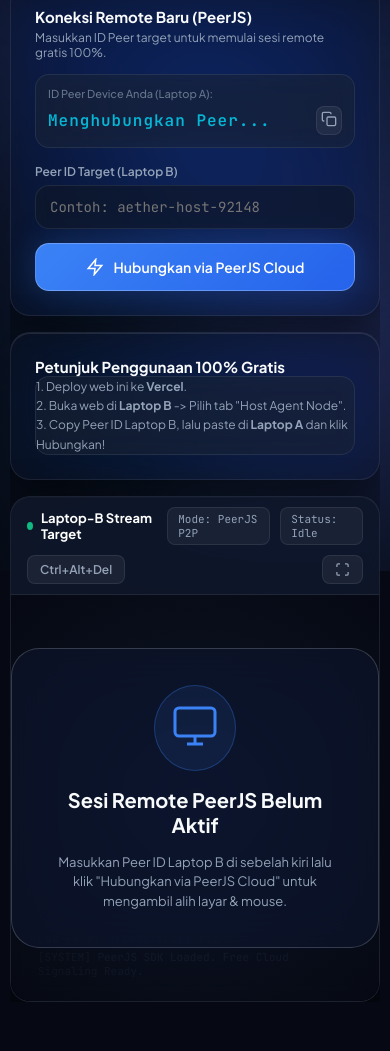
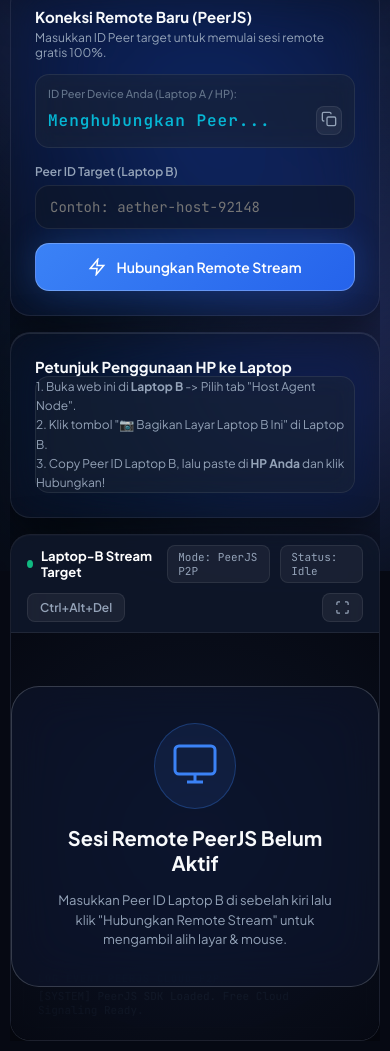
Before and after one commit to arjuna15/remotinaja, a website: page index.html in a window 390 px wide. Shown: the part 273-1324 px from the top of the page. Before the commit the page ends 1285 px from the top, so only its background shows below. Drawn offline with Linux system fonts and the light colour scheme; a script that the page names is missing.

Commit message:
Fix mobile screen video display layout z-index and explicit video element positioning

```diff
--- a/index.html
+++ b/index.html
@@ -51,7 +51,7 @@
         </header>
 
         <main class="main-viewport">
-            <!-- VIEW 1: CONTROLLER DASHBOARD (LAPTOP A) -->
+            <!-- VIEW 1: CONTROLLER DASHBOARD (LAPTOP A / HP) -->
             <section id="controllerView" class="view-panel active">
                 <div class="dashboard-grid">
                     <!-- LEFT SIDEBAR: QUICK CONNECT -->
@@ -64,7 +64,7 @@
                             </div>
 
                             <div class="my-device-badge glass-panel-sm">
-                                <span class="label">ID Peer Device Anda (Laptop A):</span>
+                                <span class="label">ID Peer Device Anda (Laptop A / HP):</span>
                                 <div class="id-display-row">
                                     <span class="id-code" id="myDeviceId">Menghubungkan Peer...</span>
                                     <button class="icon-btn-sm" title="Copy ID" onclick="copyDeviceId()">
@@ -84,7 +84,7 @@
 
                                 <button type="submit" class="btn-primary-glass" id="btnConnect">
                                     <svg width="18" height="18" viewBox="0 0 24 24" fill="none" stroke="currentColor" stroke-width="2"><polygon points="13 2 3 14 12 14 11 22 21 10 12 10 13 2"/></svg>
-                                    <span>Hubungkan via PeerJS Cloud</span>
+                                    <span>Hubungkan Remote Stream</span>
                                 </button>
                             </form>
                         </div>
@@ -92,17 +92,17 @@
                         <!-- INFO CARD -->
                         <div class="glass-card devices-card">
                             <div class="card-header">
-                                <h3>Petunjuk Penggunaan 100% Gratis</h3>
+                                <h3>Petunjuk Penggunaan HP ke Laptop</h3>
                             </div>
                             <div style="font-size: 12px; color: #94a3b8; line-height: 1.6;" class="glass-panel-sm" style="padding: 14px;">
-                                <p>1. Deploy web ini ke <b>Vercel</b>.</p>
-                                <p>2. Buka web di <b>Laptop B</b> -> Pilih tab "Host Agent Node".</p>
-                                <p>3. Copy Peer ID Laptop B, lalu paste di <b>Laptop A</b> dan klik Hubungkan!</p>
+                                <p>1. Buka web ini di <b>Laptop B</b> -> Pilih tab "Host Agent Node".</p>
+                                <p>2. Klik tombol "📷 Bagikan Layar Laptop B Ini" di Laptop B.</p>
+                                <p>3. Copy Peer ID Laptop B, lalu paste di <b>HP Anda</b> dan klik Hubungkan!</p>
                             </div>
                         </div>
                     </aside>
 
-                    <!-- RIGHT SCREEN VIEWPORT / REMOTE VIDEO -->
+                    <!-- RIGHT SCREEN VIEWPORT / REMOTE VIDEO & CANVAS -->
                     <div class="viewport-panel glass-card">
                         <!-- VIEWPORT CONTROL BAR -->
                         <div class="viewport-toolbar">
@@ -143,15 +143,15 @@
                                         <svg width="48" height="48" viewBox="0 0 24 24" fill="none" stroke="currentColor" stroke-width="1.5"><rect x="2" y="3" width="20" height="14" rx="2" ry="2"/><line x1="8" y1="21" x2="16" y2="21"/><line x1="12" y1="17" x2="12" y2="21"/></svg>
                                     </div>
                                     <h2>Sesi Remote PeerJS Belum Aktif</h2>
-                                    <p>Masukkan Peer ID Laptop B di sebelah kiri lalu klik "Hubungkan via PeerJS Cloud" untuk mengambil alih layar & mouse.</p>
+                                    <p>Masukkan Peer ID Laptop B di sebelah kiri lalu klik "Hubungkan Remote Stream" untuk mengambil alih layar & mouse.</p>
                                 </div>
                             </div>
 
                             <!-- REALTIME WEBRTC VIDEO STREAM FROM TARGET HOST -->
-                            <video id="remoteVideo" autoplay playsinline style="width: 100%; height: 100%; object-fit: contain;"></video>
+                            <video id="remoteVideo" autoplay playsinline muted style="width: 100%; height: 100%; object-fit: contain; position: absolute; inset: 0; z-index: 2;"></video>
 
                             <!-- FLOATING INTERACTIVE OVERLAY FOR INPUT EVENT CAPTURE -->
-                            <div id="interactiveOverlay" class="interactive-overlay"></div>
+                            <div id="interactiveOverlay" class="interactive-overlay" style="position: absolute; inset: 0; z-index: 10;"></div>
 
                             <!-- LOG MESSAGES OVERLAY -->
                             <div class="event-log-panel glass-panel-sm" id="eventLogPanel">
@@ -170,7 +170,7 @@
                 <div class="target-container">
                     <div class="target-notice-bar glass-panel-sm">
                         <svg width="18" height="18" viewBox="0 0 24 24" fill="none" stroke="currentColor" stroke-width="2"><circle cx="12" cy="12" r="10"/><line x1="12" y1="16" x2="12" y2="12"/><line x1="12" y1="8" x2="12.01" y2="8"/></svg>
-                        <span>Ini adalah Host Agent Node untuk <b>Laptop B (Target)</b>. Aktifkan stream agar Laptop A dapat meremote layar ini!</span>
+                        <span>Ini adalah Host Agent Node untuk <b>Laptop B (Target)</b>. Aktifkan stream agar HP dapat meremote layar ini!</span>
                     </div>
 
                     <div style="padding: 24px; text-align: center;" class="glass-card">
```
